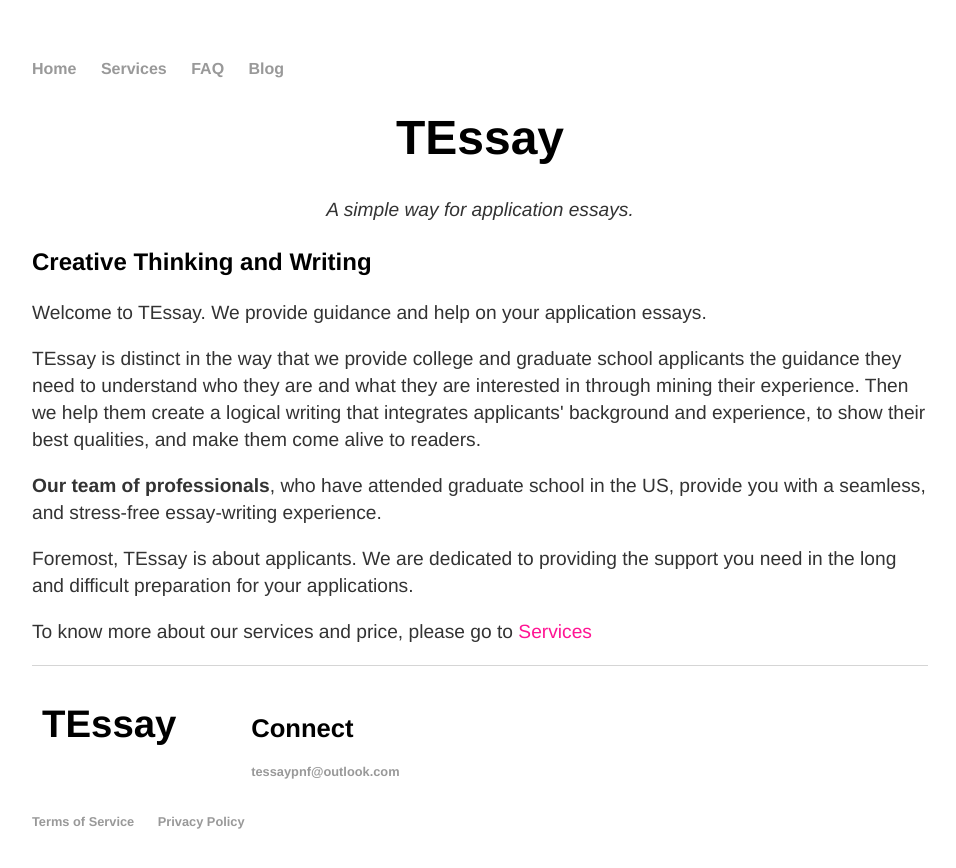
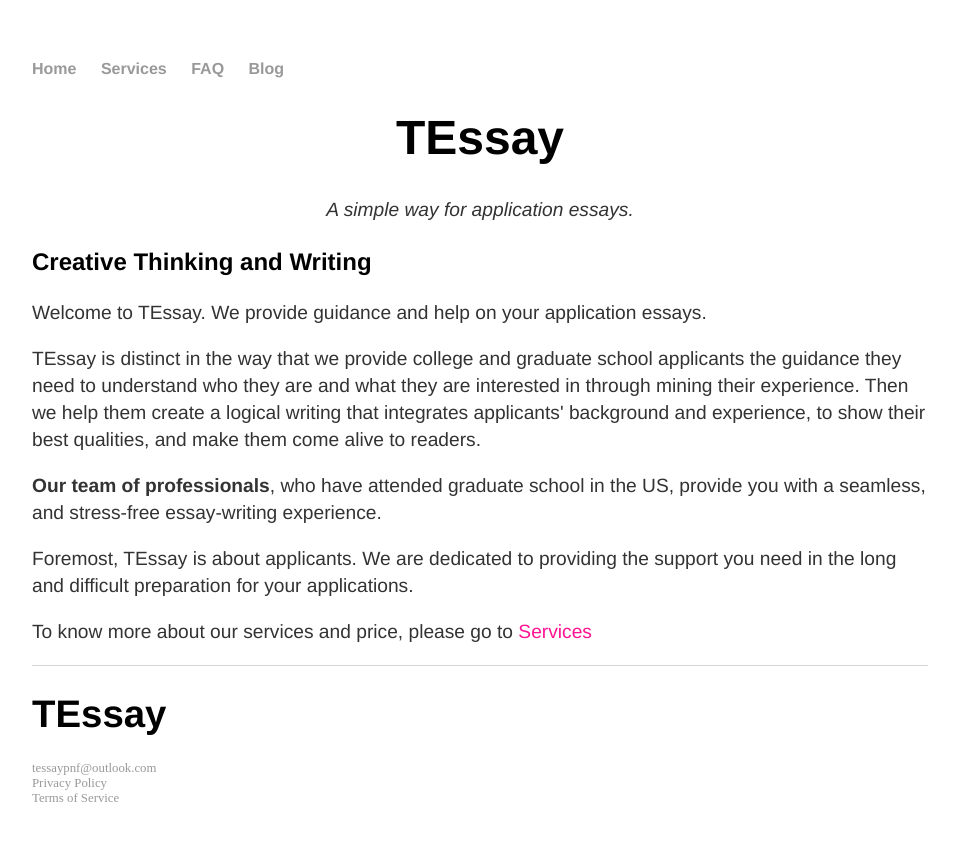
Before and after one commit to RagingTiger/PnFTech.github.io, a Jekyll site: the page built from index.html, in a window 1280 px wide. Shown: the top 868 px of the page, without its empty margins (160-1116 px from the left). Built offline with Jekyll 4.4.1, drawn with Linux system fonts in a browser that asks for light colours.

Commit message:
edited footer

```diff
--- a/_layouts/default.html
+++ b/_layouts/default.html
@@ -21,27 +21,13 @@
 			</div><!-- /.container -->
 
 			<footer>
-				<div calss="row">
-					<div class="column">
-						<h1>TEssay</h1>
+				<h1>TEssay</h1>
+				<a href="mailto:tessaypnf@outlook.com">tessaypnf@outlook.com</a>
+				<br>
+				<a href="/privacy">Privacy Policy</a>
+				<br>
+				<a href="/terms">Terms of Service</a>
 
-					</div>
-					<div class="column">
-						<h2>Connect</h2>
-		    		<ul>
-		        		<li><a href="mailto:tessaypnf@outlook.com">tessaypnf@outlook.com</a></li>
-						</ul>
-					</div>
-					<div class="column"></div>
-
-				</div>
-				<div>
-					<ul>
-							<li><a href="/terms">Terms of Service</a></li>
-							<li><a href="/privacy">Privacy Policy</a></li>
-
-					</ul>
-				</div>
 
 			</footer>
 		</body>
```
